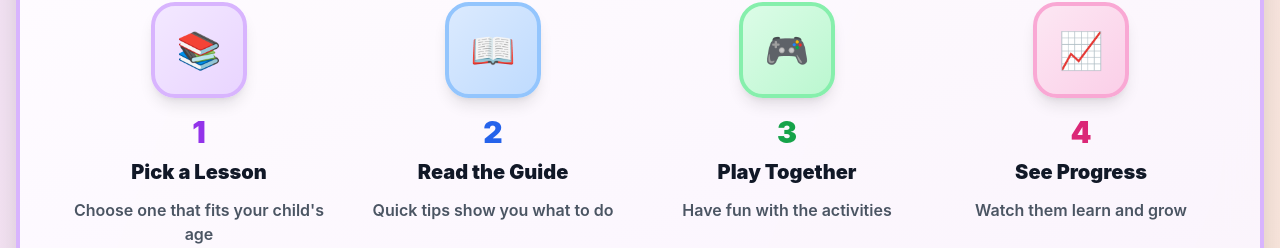
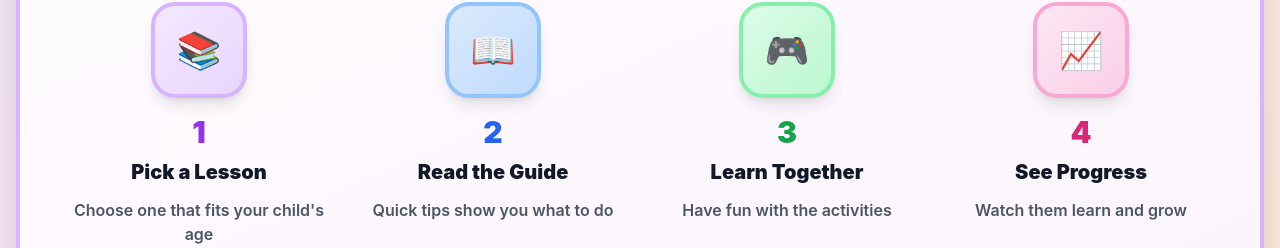
Before and after one commit to lucelias1212/BrightReading, a React (Create React App) app: page / in a window 1280 px wide. Shown: the part 1839-2087 px from the top of the page. Built offline with nearby package versions, Linux system fonts and the light colour scheme; no server answers; a web font is replaced by a local one.

Commit message:
updated landing page

```diff
--- a/src/Pages/HomePage.js
+++ b/src/Pages/HomePage.js
@@ -262,7 +262,7 @@ const HomePage = () => {
               {[
                 { num: 1, color: 'purple', title: 'Pick a Lesson', desc: 'Choose one that fits your child\'s age', icon: '📚' },
                 { num: 2, color: 'blue', title: 'Read the Guide', desc: 'Quick tips show you what to do', icon: '📖' },
-                { num: 3, color: 'green', title: 'Play Together', desc: 'Have fun with the activities', icon: '🎮' },
+                { num: 3, color: 'green', title: 'Learn Together', desc: 'Have fun with the activities', icon: '🎮' },
                 { num: 4, color: 'pink', title: 'See Progress', desc: 'Watch them learn and grow', icon: '📈' }
               ].map((step) => (
                 <div key={step.num} className="text-center group">
```
